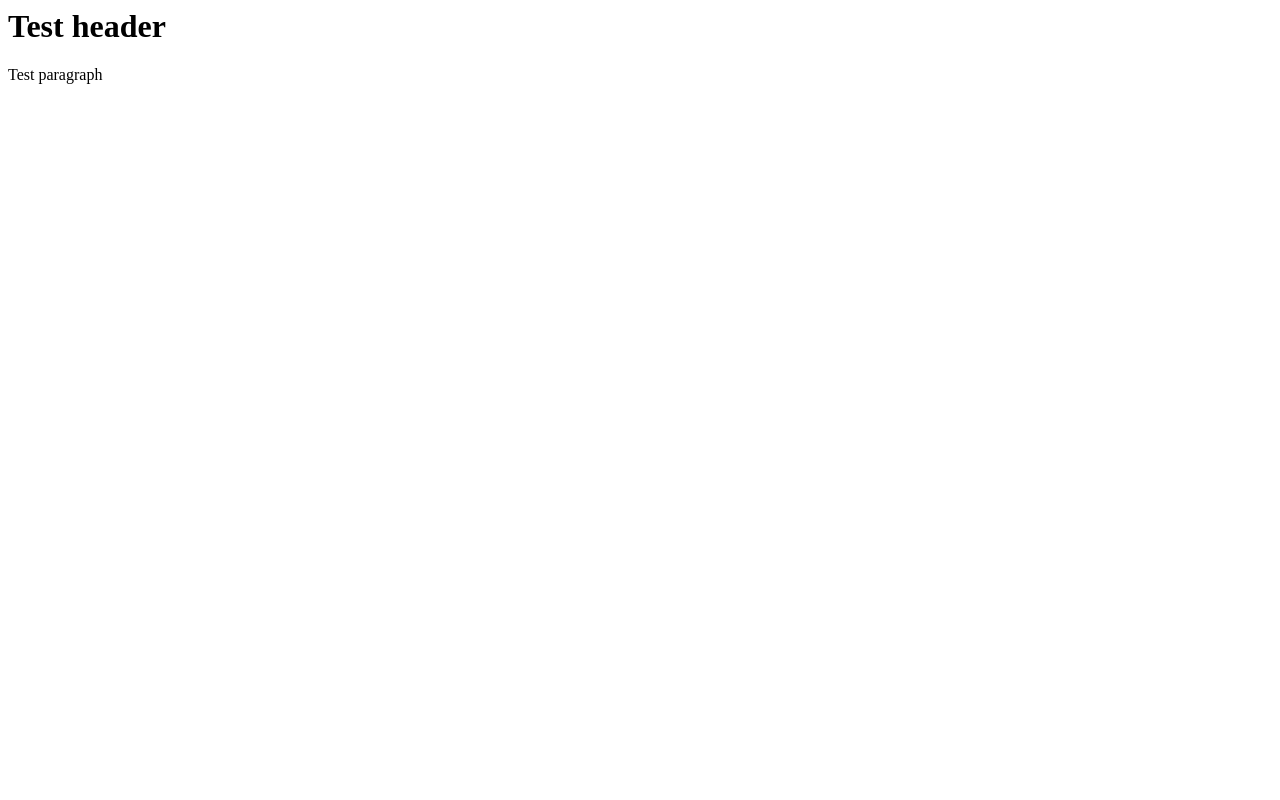
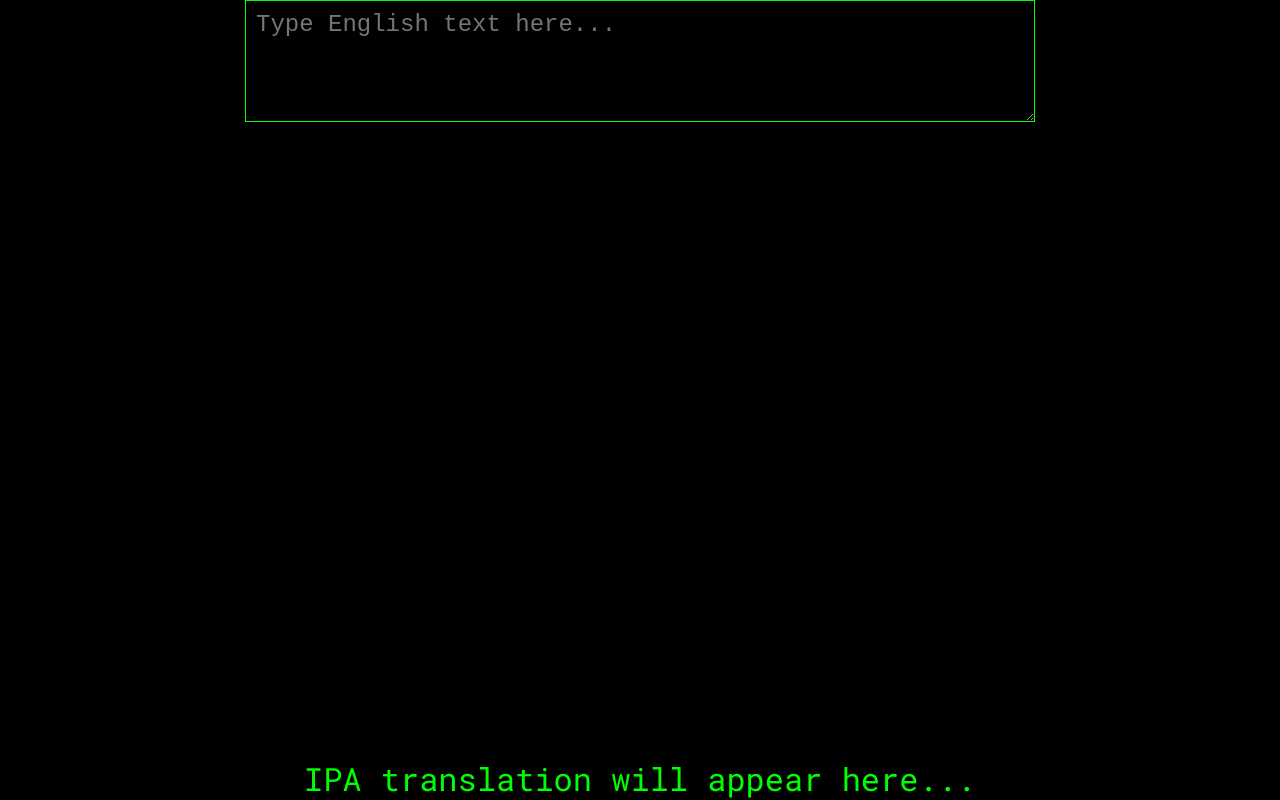
Before and after one commit to Konard/ipa, a plain HTML site: page index.html in a window 1280 px wide. Drawn offline with Linux system fonts and the light colour scheme.

Commit message:
Update index.html

```diff
--- a/index.html
+++ b/index.html
@@ -1,2 +1,89 @@
-<h1>Test header</h1>
-<p>Test paragraph</p>
+<!DOCTYPE html>
+<html lang="en">
+<head>
+    <meta charset="UTF-8">
+    <meta name="viewport" content="width=device-width, initial-scale=1.0">
+    <title>English to IPA Translator</title>
+    <style>
+        @import url('https://fonts.googleapis.com/css2?family=Roboto+Mono&display=swap');
+
+        body {
+            margin: 0;
+            height: 100vh;
+            display: flex;
+            flex-direction: column;
+            justify-content: center;
+            align-items: center;
+            background-color: #000;
+            color: #0f0;
+            font-family: 'Roboto Mono', monospace;
+        }
+
+        .container {
+            width: 100%;
+            height: 100%;
+            display: flex;
+            flex-direction: column;
+            justify-content: space-between;
+            align-items: center;
+        }
+
+        .input-section, .output-section {
+            width: 100%;
+            text-align: center;
+        }
+
+        .input-section textarea {
+            width: 60%;
+            height: 100px;
+            background-color: #000;
+            color: #0f0;
+            border: 1px solid #0f0;
+            font-size: 1.5rem;
+            padding: 10px;
+        }
+
+        .output-section {
+            margin-top: 20px;
+            font-size: 2rem;
+        }
+    </style>
+</head>
+<body>
+    <div class="container">
+        <div class="input-section">
+            <textarea id="englishText" placeholder="Type English text here..."></textarea>
+        </div>
+        <div class="output-section" id="ipaOutput">
+            IPA translation will appear here...
+        </div>
+    </div>
+
+    <script>
+        const ipaDictionary = {
+            "hello": "həˈloʊ",
+            "world": "wɜːrld",
+            "example": "ɪɡˈzæmpəl",
+            "translate": "trænzˈleɪt",
+            "into": "ˈɪntu",
+            "ipa": "ˌaɪpiːˈeɪ",
+            "apple": "ˈæpəl",
+            "banana": "bəˈnænə",
+            // Add more words as needed
+        };
+
+        function translateToIPA(text) {
+            return text.split(' ').map(word => {
+                const lowerCaseWord = word.toLowerCase();
+                return ipaDictionary[lowerCaseWord] || word;
+            }).join(' ');
+        }
+
+        document.getElementById('englishText').addEventListener('input', function() {
+            const englishText = this.value;
+            const ipaTranslation = translateToIPA(englishText);
+            document.getElementById('ipaOutput').textContent = ipaTranslation;
+        });
+    </script>
+</body>
+</html>
```
